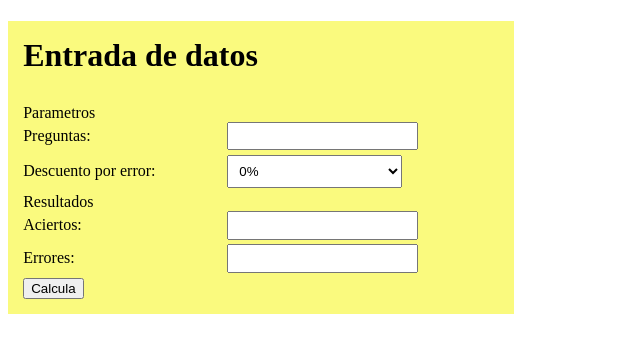
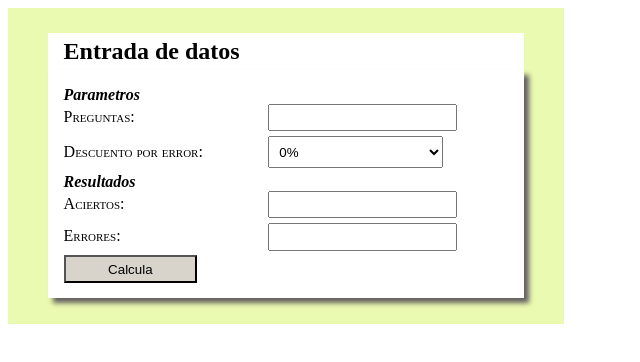
Before and after one commit to Rodolfofyto/css_10Ejercicios, a plain HTML site: page ejerc3.html in a window 1280 px wide. Shown: the whole page, without its empty margins (0-640 px from the left). Drawn offline with Linux system fonts and the light colour scheme.

Commit message:
Actualizado los estilos

```diff
--- a/ejerc3.html
+++ b/ejerc3.html
@@ -9,35 +9,73 @@
     <style>
         main {
             width: 40%;
-            background-color: rgba(249, 249, 94, 0.8);
+            background-color: #eafab0;
+            padding: 2%;
         }
 
         h1 {
-            padding: 3%;
-            margin-bottom: 0;
+            font-size: 1.5em;
+            padding: 1% 3%;
+            margin: 0 3%;
+            background-color: rgb(255, 255, 255);
         }
 
         form {
-            margin-top: 0;
+            margin: 0 3%;
             padding: 3%;
+            background-color: #ffffff;
+            box-shadow: 5px 5px 5px #635f5f;
         }
 
         label {
             display: inline-block;
             min-width: 200px;
+            font-variant: small-caps;
+            font-weight: 1em;
         }
 
-        label:first-of-type {}
+        label:first-of-type {
+            font-variant: normal;
+            font-style: italic;
+            font-weight: bold;
+        }
+
+        label:nth-of-type(4) {
+            font-variant: normal;
+            font-style: italic;
+            font-weight: bold;
+        }
 
         input {
             padding: 1%;
             margin-bottom: 1%;
         }
 
+        input:hover {
+            outline: 3px solid #008000;
+            cursor: pointer;
+        }
+
         select {
             min-width: 175px;
             padding: 1.5%;
             margin-bottom: 1%;
+        }
+
+        select:hover {
+            outline: 3px solid #008000;
+            cursor: pointer;
+        }
+
+        button {
+            width: 30%;
+            padding: 1%;
+            background-color: #d8d4cc;
+            cursor: pointer;
+        }
+
+        button:hover {
+            outline: 2px solid #1b1b1b;
         }
     </style>
 </head>
```
